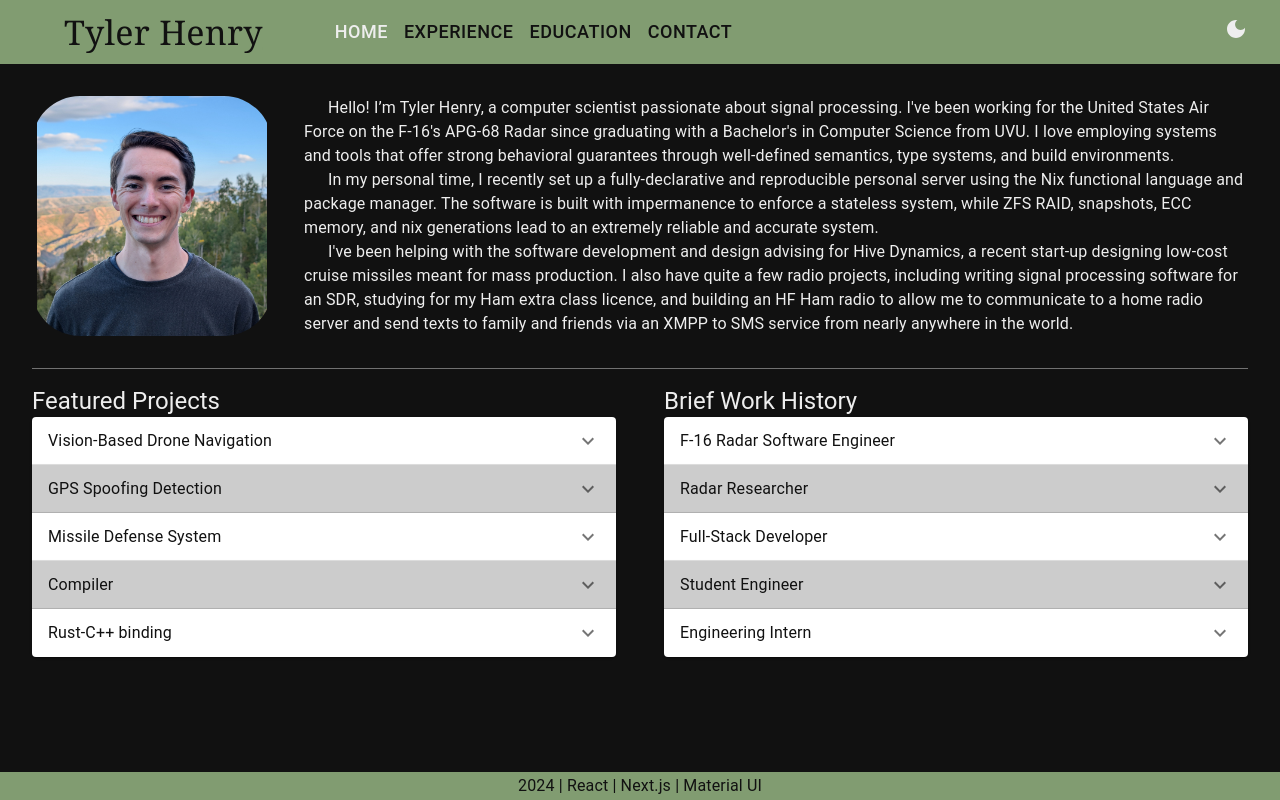
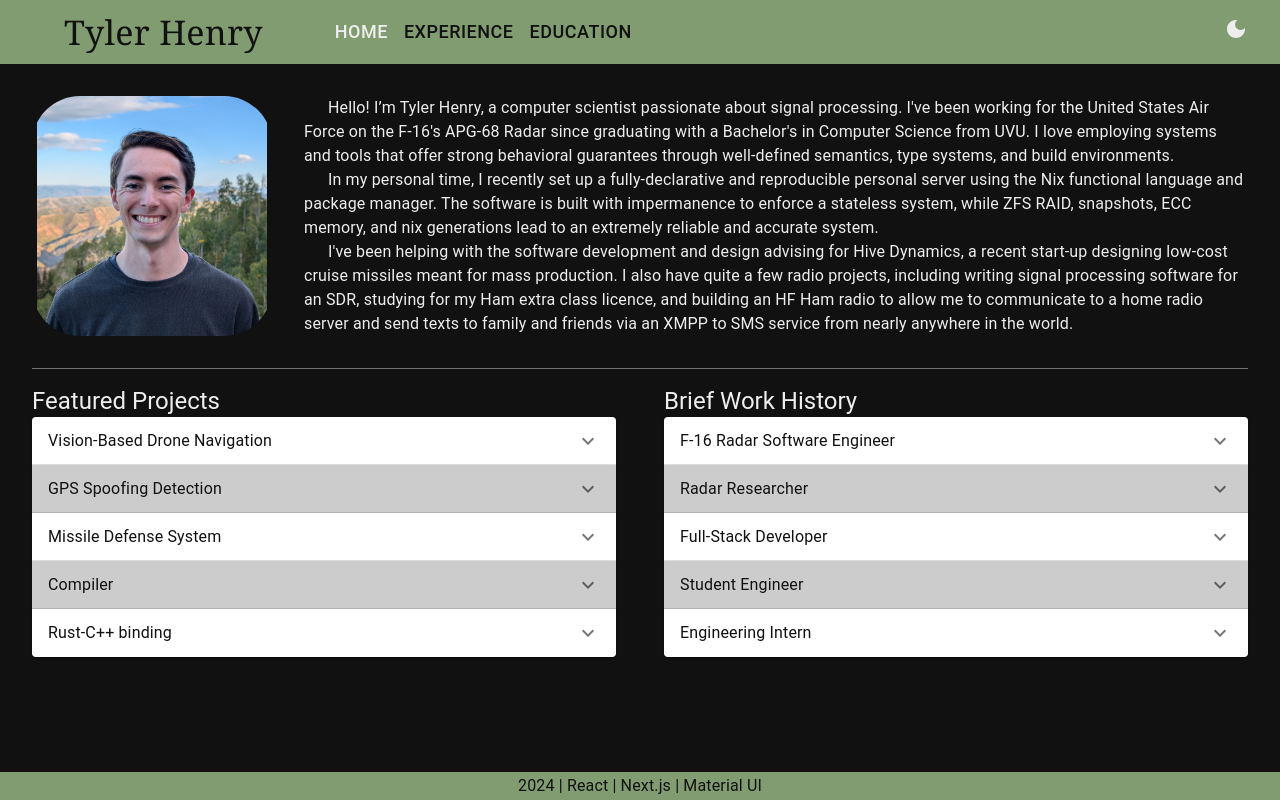
Before and after one commit to tylrhnry/tylrhnry.github.io, a Next.js app: page /home in a window 1280 px wide. Built offline with nearby package versions, Linux system fonts and the light colour scheme.

Commit message:
Removed unfinished contact page

```diff
--- a/src/routes.ts
+++ b/src/routes.ts
@@ -2,5 +2,5 @@ export const routes = [
   { key: 'home', title: 'Home', path: '/home', enabled: true },
   { key: 'experience', title: 'Experience', path: '/experience', enabled: true },
   { key: 'education', title: 'Education', path: '/education', enabled: true },
-  { key: 'contact', title: 'Contact', path: '/contact', enabled: false },
+  // { key: 'contact', title: 'Contact', path: '/contact', enabled: true },
 ];
```
